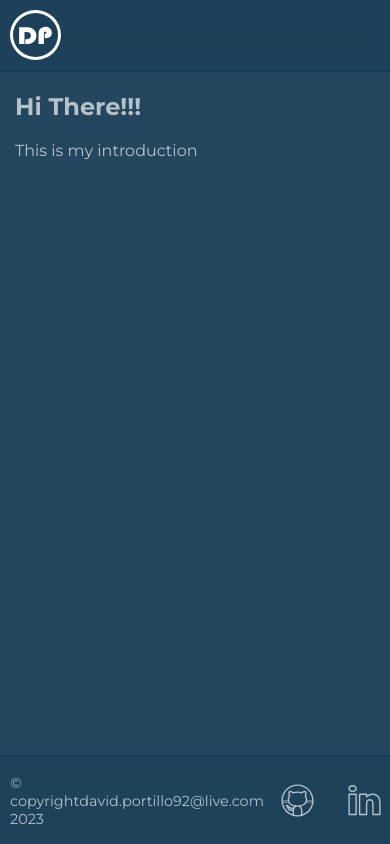
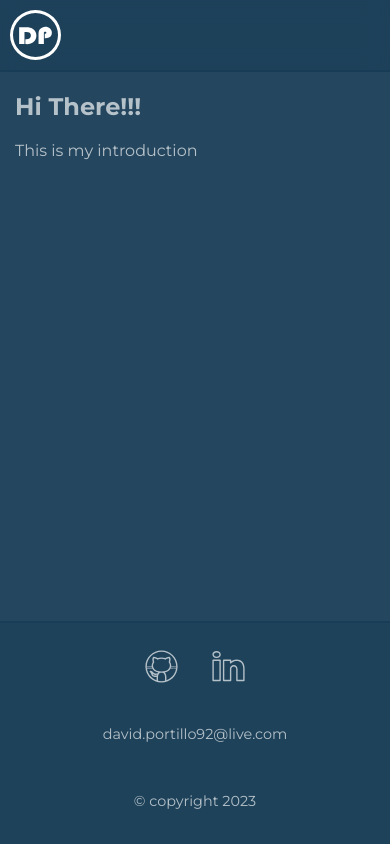
Before and after one commit to David-Portillo/cv, a React app: page / in a window 390 px wide. Built offline with nearby package versions, Linux system fonts and the light colour scheme.

Commit message:
imported media queries

```diff
--- a/src/styles/index.scss
+++ b/src/styles/index.scss
@@ -2,5 +2,6 @@
 @import "fonts";
 @import "header";
 @import "footer";
+@import "sections";
+@import "media-queries";
 @import "global";
-@import "sections";
```
